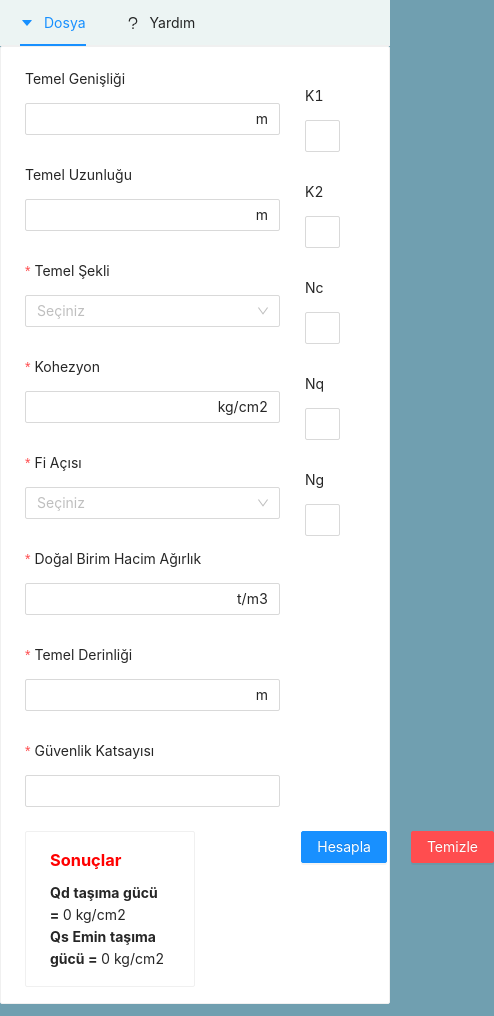
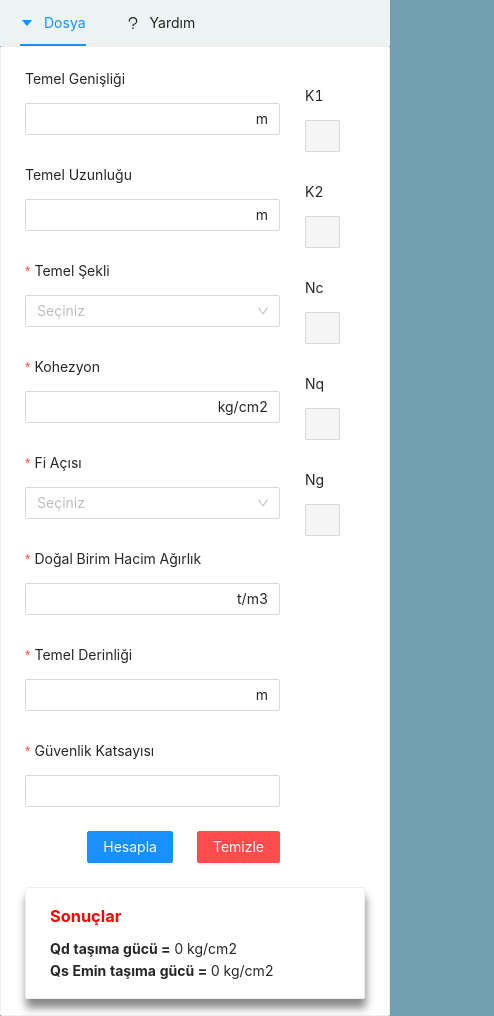
Before and after one commit to melihs/soil-mech, a React (Create React App) app: page / in a window 390 px wide. Shown: the whole page, 494 px wide, since content can reach past the window. Built offline with nearby package versions, Linux system fonts and the light colour scheme.

Commit message:
Update ui for responsive design

```diff
--- a/src/App.js
+++ b/src/App.js
@@ -12,7 +12,7 @@ const layout = {
 };
 
 const tailLayout = {
-	wrapperCol: {offset: 15, span: 24},
+	wrapperCol: {span: 24},
 };
 
 const {Option} = Select;
@@ -122,8 +122,8 @@ export default function App() {
 		let basicDepth = parseFloat(values.basicDepth);
 		let safetyFactor = parseFloat(values.safetyFactor);
 
-		let result = (k1 * cohesion * nc) + (unitWeight * basicDepth * nq) + (k2 * ng * basicWidth * safetyFactor);
-		let result2 = result / safetyFactor;
+		let result = Math.round((k1 * cohesion * nc) + (unitWeight * basicDepth * nq) + (k2 * ng * basicWidth * safetyFactor));
+		let result2 =Math.round(result / safetyFactor);
 		calculate(result);
 		calcSafetyFactor(result2);
 
@@ -301,6 +301,18 @@ export default function App() {
 									>
 										<Input/>
 									</Form.Item>
+									<Col span={24} style={{ float: 'right'}}>
+										<Form.Item {...tailLayout}>
+											<Space size="large">
+												<Button type="primary" htmlType="submit">
+													Hesapla
+												</Button>
+												<Button type="danger" onClick={resetAll}>
+													Temizle
+												</Button>
+											</Space>
+										</Form.Item>
+									</Col>
 								</Col>
 								<Col span={6}>
 									<Card type="inner" style={{borderColor: "transparent"}}>
@@ -308,35 +320,35 @@ export default function App() {
 											label="K1"
 											name="k1"
 										>
-											<Input/>
+											<Input disabled/>
 										</Form.Item>
 
 										<Form.Item
 											label="K2"
 											name="k2"
 										>
-											<Input/>
+											<Input disabled/>
 										</Form.Item>
 
 										<Form.Item
 											label="Nc"
 											name="nc"
 										>
-											<Input/>
+											<Input disabled/>
 										</Form.Item>
 
 										<Form.Item
 											label="Nq"
 											name="nq"
 										>
-											<Input/>
+											<Input disabled/>
 										</Form.Item>
 
 										<Form.Item
 											label="Ng"
 											name="ng"
 										>
-											<Input/>
+											<Input disabled/>
 										</Form.Item>
 									</Card>
 								</Col>
@@ -344,8 +356,8 @@ export default function App() {
 
 							<Col span={24}>
 								<Row>
-									<Col span={12}>
-										<Card type="inner">
+									<Col span={24}>
+										<Card type="inner" className="resultCard">
 											<h3 style={{color: "red"}}>
 												<b>Sonuçlar</b>
 											</h3>
@@ -357,18 +369,6 @@ export default function App() {
 											</div>
 										</Card>
 									</Col>
-									<Col span={12}>
-										<Form.Item {...tailLayout}>
-											<Space size="large">
-												<Button type="primary" htmlType="submit">
-													Hesapla
-												</Button>
-												<Button type="danger" onClick={resetAll}>
-													Temizle
-												</Button>
-											</Space>
-										</Form.Item>
-									</Col>
 								</Row>
 							</Col>
 						</Form>
--- a/src/assets/App.css
+++ b/src/assets/App.css
@@ -10,3 +10,7 @@ body {
 .ant-form-item-label > label {
     /*color: #f4ebc1;*/
 }
+
+.resultCard {
+    box-shadow: 1px 9px 8px #888888;
+}
```
